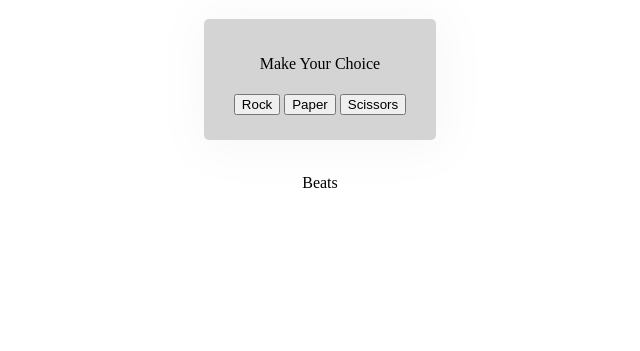
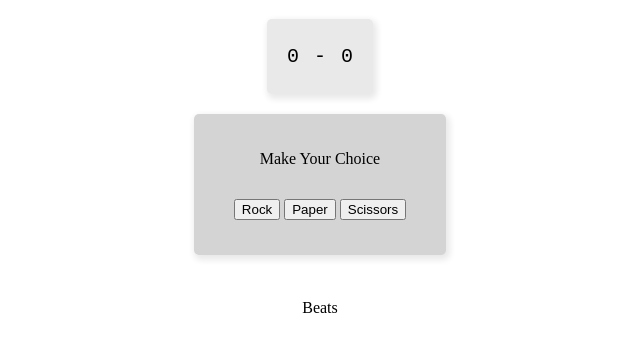
Before and after one commit to Jesse-ww/rock-paper-scissors, a plain HTML site: page index.html in a window 1280 px wide. Shown: the part 69-420 px from the top of the page, without its empty margins (320-960 px from the left). Drawn offline with Linux system fonts and the light colour scheme.

Commit message:
Score tracker

```diff
--- a/index.html
+++ b/index.html
@@ -7,6 +7,15 @@
     </head>
     <body>
         <h1>Rock - Paper - Scissors</h1>
+        <div class="score-card">
+            <div class="score-box">
+                <p id="player-score">0</p>
+            </div>
+            <p style="margin:0px 10px 0px 10px"> - </p>
+            <div class="score-box">
+                <p id="pc-score">0</p>
+            </div>
+        </div>
         <div class="user-input">
             <p id="user-prompt">Make Your Choice</p>
             <div id="input-btns">
--- a/program.js
+++ b/program.js
@@ -5,6 +5,8 @@ const win = "win";
 const lose = "lose";
 const tie = "tie";
 
+var playerScore = 0;
+var pcScore = 0;
 var result = "";
 var pcChoice = "";
 var choices = [rock, paper, scissors];
@@ -13,6 +15,8 @@ var rockBtn = document.getElementById("rock-btn");
 var paperBtn = document.getElementById("paper-btn");
 var scissorsBtn = document.getElementById("scissors-btn");
 var resultText = document.getElementById("result-text");
+var pcScoreText = document.getElementById("pc-score");
+var playerScoreText = document.getElementById("player-score");
 
 rockBtn.addEventListener("click", callRock);
 paperBtn.addEventListener("click", callPaper);
@@ -39,11 +43,15 @@ function displayResult (btnStr) {
     result = determineResult(btnStr, pcChoice);
     if (result == win) {
         resultText.textContent = upperCaseFirst(btnStr) + " beats " + pcChoice + ". You won!";
+        playerScore++;
     } else if (result == lose) {
         resultText.textContent = upperCaseFirst(pcChoice) + " beats " + btnStr + ". You lost..";
+        pcScore++;
     } else {
         resultText.textContent = upperCaseFirst(btnStr) + " vs " + pcChoice + "? It was a draw.";
     }
+    playerScoreText.textContent = playerScore;
+    pcScoreText.textContent = pcScore;
 }
 
 function determineResult (player, pc) {
--- a/style.css
+++ b/style.css
@@ -16,13 +16,32 @@ h1 {
     justify-items: center;
     align-items: center;
     background-color: rgb(212, 212, 212);
+    margin: 10px 0px 10px 0px;
     padding: 20px 20px 20px 20px;
     border-radius: 5px;
-    box-shadow: 2px 3px 45px 5px rgba(122, 122, 122, 0.062);
+    box-shadow: 2px 3px 6px 2px rgba(0, 0, 0, 0.089);
+}
+
+.score-card {
+    display: flex;
+    flex-direction: row;
+    justify-items: center;
+    align-items: center;
+    background-color: rgb(233, 233, 233);
+    margin: 0px 0px 10px 0px;
+    padding: 6px 15px 6px 15px;
+    border-radius: 5px;
+    box-shadow: 2px 3px 6px 2px rgba(0, 0, 0, 0.089);
+    font-size: 20px;
+    font-family: monospace;
+}
+
+.score-box {
+    padding: 0px 5px 0px 5px;
 }
 
 #input-btns {
-    padding: 5px 10px 5px 10px;
+    padding: 15px 20px 15px 20px;
 }
 
 #user-prompt {
```
